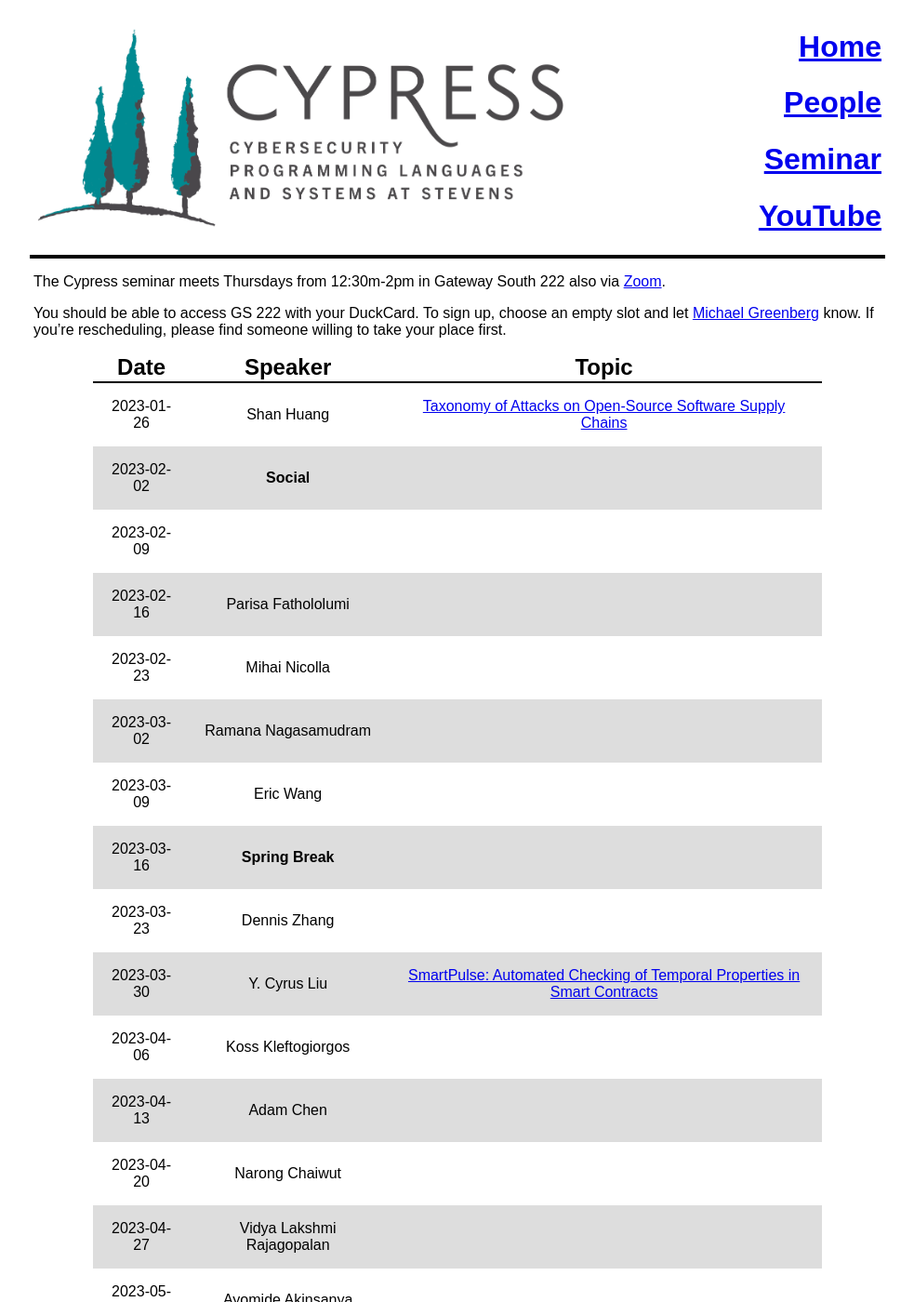
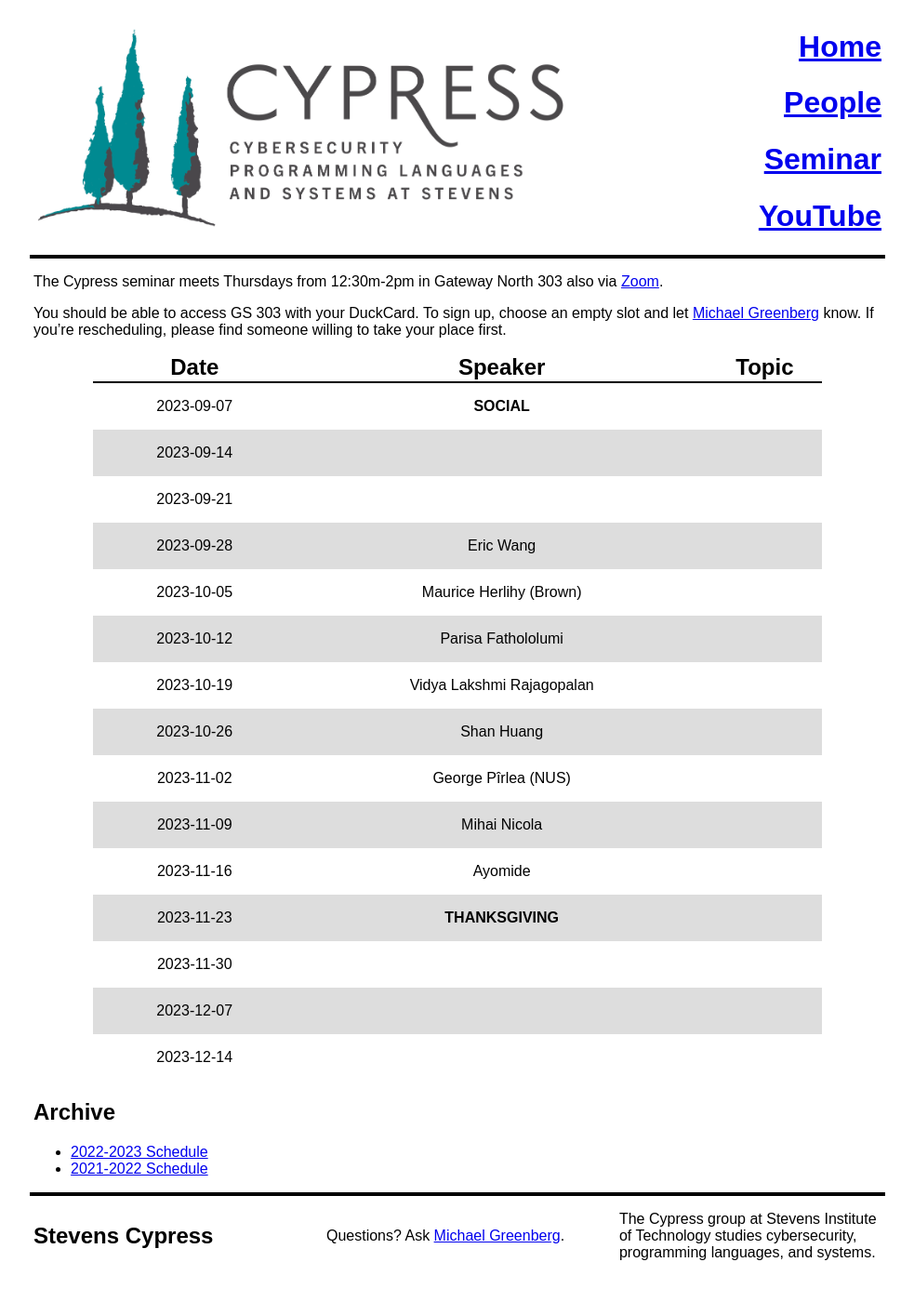
Before and after one commit to mgree/cypress, a Jekyll site: the page built from schedule.md, in a window 1280 px wide and 1400 px high. Shown: the whole window at 93% size, without its empty margins (148-1131 px from the left). Built offline with Jekyll 4.4.1, drawn with Linux system fonts in a browser that asks for light colours; some of the changed text lies outside the part shown.

Commit message:
schedule, fix post

```diff
--- a/_config.yml
+++ b/_config.yml
@@ -7,7 +7,7 @@ organizer: Michael Greenberg
 description: >- # this means to ignore newlines until "baseurl:"
   The Cypress group at Stevens Institute of Technology studies cybersecurity, programming languages, and systems.
 meeting_time: "Thursdays from 12:30m-2pm"
-meeting_location: "Gateway South 222"
+meeting_location: "Gateway North 303"
 baseurl: "/cypress" # the subpath of your site, e.g. /blog
 url: "https://www.cs.stevens.edu/cypress/" # the base hostname & protocol for your site, e.g. http://example.com
 
--- a/schedule.md
+++ b/schedule.md
@@ -9,50 +9,30 @@ permalink: /schedule/
 
 The Cypress seminar meets {{ site.meeting_time }} in {{ site.meeting_location }} also via [Zoom](https://stevens.zoom.us/j/96042392165).
 
-You should be able to access GS 222 with your DuckCard. To sign up,
+You should be able to access GS 303 with your DuckCard. To sign up,
 choose an empty slot and let <a id="contact" href="mailto:{{
 site.email }}">{{ site.organizer }}</a> know. If you're rescheduling, please
 find someone willing to take your place first.
 
 | Date       | Speaker                               | Topic |
 | ---------- | ------------------------------------- | ------------------------------------------------- |
-| 2023-01-26 | Shan Huang | [Taxonomy of Attacks on Open-Source Software Supply Chains](https://arxiv.org/abs/2204.04008) |
-| 2023-02-02 | **Social** | |
-| 2023-02-09 | | |
-| 2023-02-16 | Parisa Fathololumi | |
-| 2023-02-23 | Mihai Nicolla | |
-| 2023-03-02 | Ramana Nagasamudram | |
-| 2023-03-09 | Eric Wang | |
-| 2023-03-16 | **Spring Break** | |
-| 2023-03-23 | Dennis Zhang | |
-| 2023-03-30 | Y. Cyrus Liu | [SmartPulse: Automated Checking of Temporal Properties in Smart Contracts](https://www.microsoft.com/en-us/research/uploads/prod/2021/02/SmartPulse-Oakland21-preprint.pdf) |
-| 2023-04-06 | Koss Kleftogiorgos | |
-| 2023-04-13 | Adam Chen | |
-| 2023-04-20 | Narong Chaiwut | |
-| 2023-04-27 | Vidya Lakshmi Rajagopalan | |
-| 2023-05-04 | Ayomide Akinsanya | |
-| 2023-05-11 | Benjamin Lirio | |
-
-In the fall, Cypress met at noon on Tuesdays in GS 222.
-
-| Date       | Speaker                               | Topic |
-| ---------- | ------------------------------------- | ------------------------------------------------- |
-| 2022-09-08 | Farzaneh Derakhshan (CMU) | Recursive Session Logical Relations for Information Flow Control |
-| 2022-09-13 | Y. Cyrus Liu | DrNLA: Dual Rewriting for Branching-Time Verification of Non-Linear Arithmetic Programs |
-| 2022-09-20 | Adam Chen | Veracity (Declarative Multicore Programming with Commutativity) |
-| 2022-09-27 | Eric Wang | A Type System for Purpose Limitation |
-| 2022-10-04 | **Social** | |
-| 2022-10-11 | Shan Huang | Integration of ROP/JOP Monitoring IPs in an ARM-based SoC |
-| 2022-10-18 | Julian Parsert (Oxford) | Neural Termination Analysis |
-| 2022-10-25 | Ayomide Akinsanya | |
-| 2022-11-01 | Parisa Fathololumi | |
-| 2022-11-09 | Mihai Nicolla | |
-| 2022-11-15 | Koss Kleftogiorgos | |
-| 2022-11-22 | **THANKSGIVING** | |
-| 2022-11-29 | Dennis Zhang | |
-| 2022-12-06 | Ramana Nagasamudram | |
-| 2022-12-13 | Vidya Lakshmi Rajagopalan |
+| 2023-09-07 | **SOCIAL** | |
+| 2023-09-14 | | |
+| 2023-09-21 | | |
+| 2023-09-28 | Eric Wang | |
+| 2023-10-05 | Maurice Herlihy (Brown) | |
+| 2023-10-12 | Parisa Fathololumi| |
+| 2023-10-19 | Vidya Lakshmi Rajagopalan | |
+| 2023-10-26 | Shan Huang | |
+| 2023-11-02 | George Pîrlea (NUS) | |
+| 2023-11-09 | Mihai Nicola | |
+| 2023-11-16 | Ayomide | |
+| 2023-11-23 | **THANKSGIVING** | |
+| 2023-11-30 | | |
+| 2023-12-07 | | |
+| 2023-12-14 | | |
 
 ## Archive
 
+- [2022-2023 Schedule](2022_2023)
 - [2021-2022 Schedule](2021_2022)
```
Also changed, not shown: _posts/2023-09-11-news.md (added, +34 -0 lines), people.md (+1 -1 lines), schedule_2223.md (added, +53 -0 lines).
